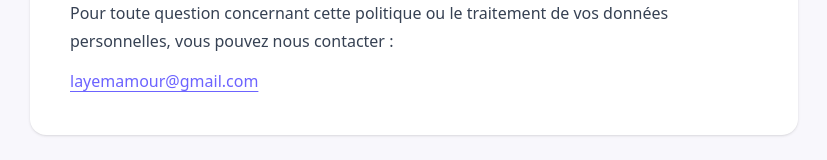
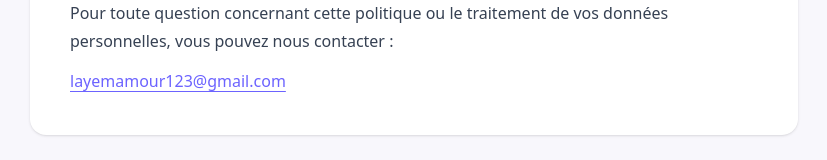
Before and after one commit to Layemamour/anonymous-advice-web, a Next.js app: page /confidentialite in a window 1280 px wide. Shown: the part 3049-3209 px from the top of the page, without its empty margins (226-1053 px from the left). Built offline with nearby package versions, Linux system fonts and the light colour scheme.

Commit message:
ajout de mes emails

```diff
--- a/src/app/confidentialite/page.tsx
+++ b/src/app/confidentialite/page.tsx
@@ -276,7 +276,7 @@ export default function ConfidentialitePage() {
                 href="layemamour123@gmail.com"
                 className="font-medium text-[#6C63FF] underline underline-offset-4"
               >
-                layemamour@gmail.com
+                layemamour123@gmail.com
               </a>
             </p>
           </section>
```
